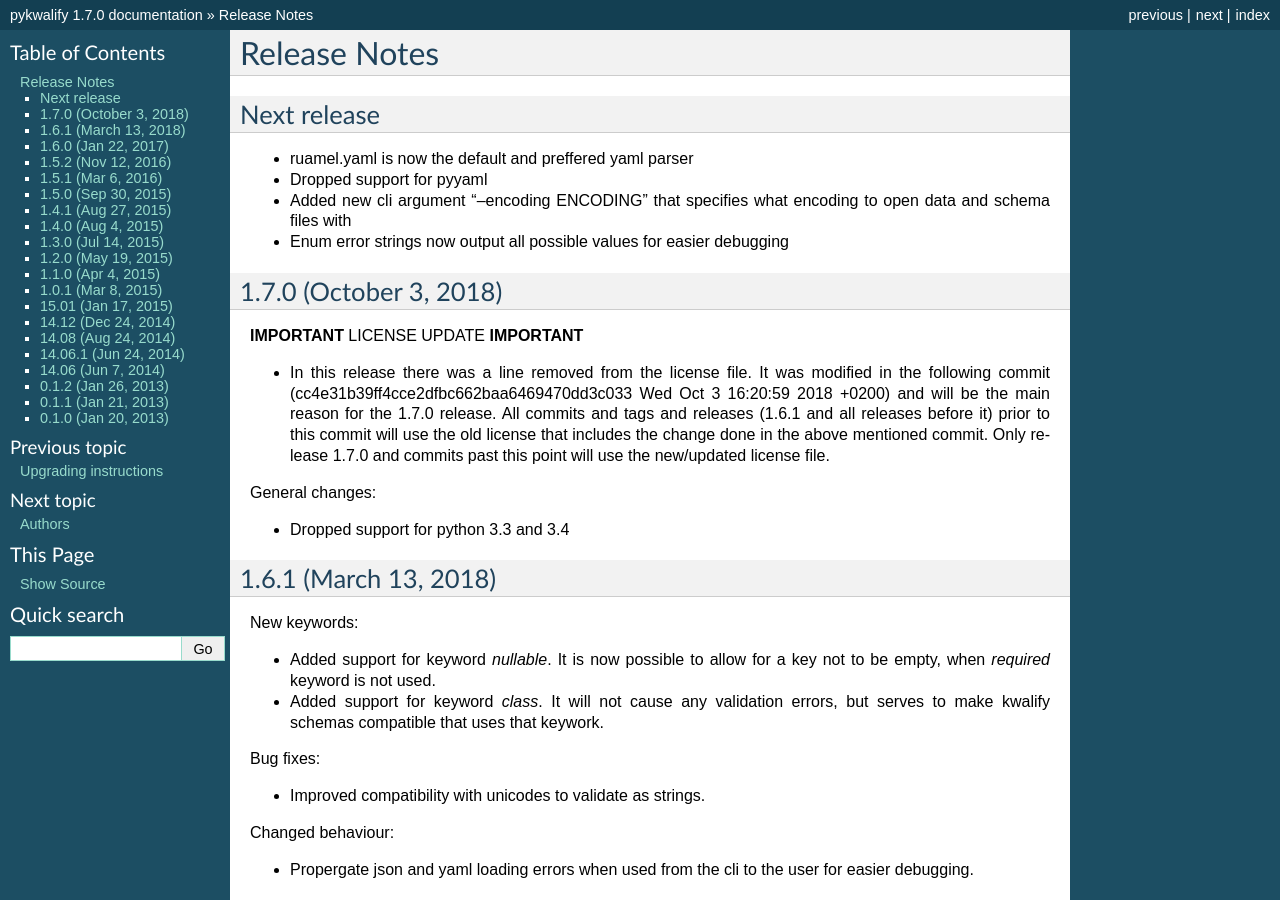
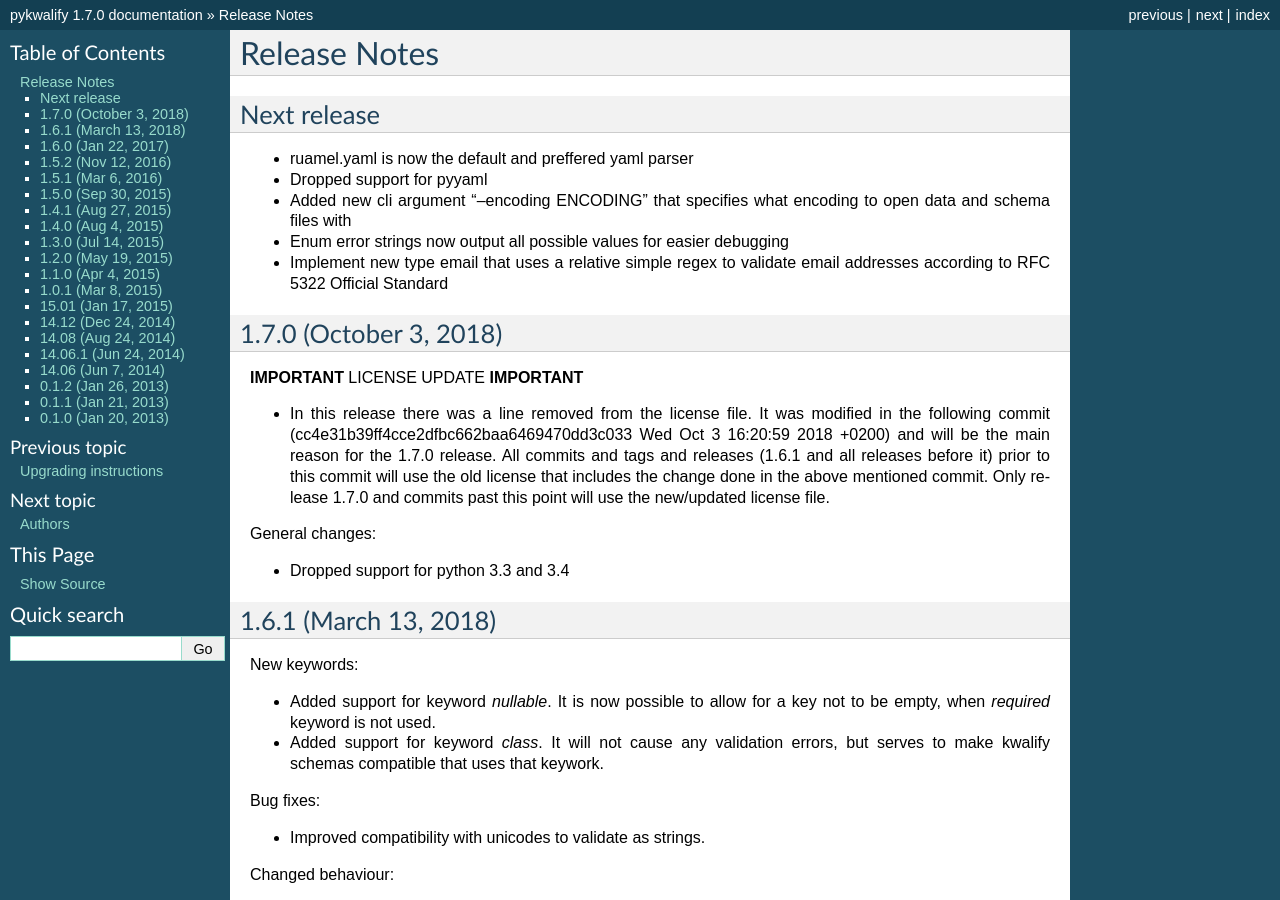
Before and after one commit to Grokzen/pykwalify, a Sphinx documentation site: the page built from docs/release-notes.rst, in a window 1280 px wide and 900 px high. Built offline with Sphinx 7.4.7, drawn with Linux system fonts in a browser that asks for light colours.

Commit message:
Implement new type email that validates data against regex based on RFC 5322 Official Standard taken from https://emailregex.com/

```diff
--- a/docs/release-notes.rst
+++ b/docs/release-notes.rst
@@ -8,6 +8,7 @@ Next release
 - Dropped support for pyyaml
 - Added new cli argument "--encoding ENCODING" that specifies what encoding to open data and schema files with
 - Enum error strings now output all possible values for easier debugging
+- Implement new type email that uses a relative simple regex to validate email addresses according to RFC 5322 Official Standard
 
 
 1.7.0 (October 3, 2018)
--- a/docs/validation-rules.rst
+++ b/docs/validation-rules.rst
@@ -53,6 +53,10 @@ The following types are available:
 
  - **timestamp**
     - Validates for basic timestamp formats
+
+ - **email**
+    - Validates data is a valid Email address based on RFC 5322 Official Standard
+      ^[a-zA-Z0-9_.+-]+@[a-zA-Z0-9-]+\.[a-zA-Z0-9-.]+$
 
 
 Example
```
Also changed, not shown: 4 other files.
